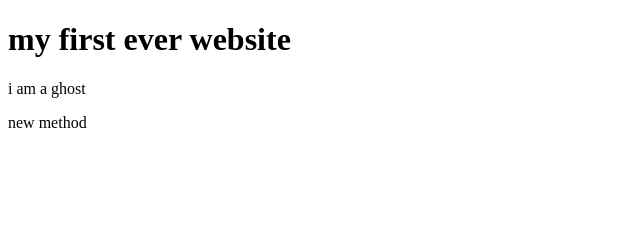
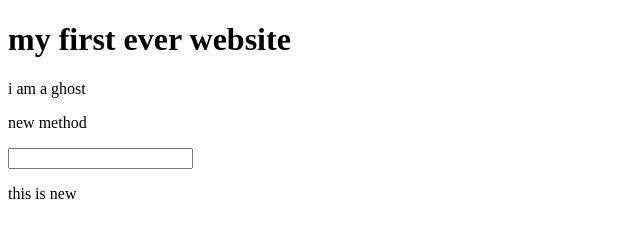
Before and after one commit to asif777/my-website, a plain HTML site: page index.html in a window 1280 px wide. Shown: the whole page, without its empty margins (0-640 px from the left). Drawn offline with Linux system fonts and the light colour scheme.

Commit message:
done adding

```diff
--- a/index.html
+++ b/index.html
@@ -10,4 +10,6 @@
     <h1>my first ever website</h1>
     <p>i am a ghost</p>
     <p>new method</p>
+    <input type="text">
+    <p>this is new</p>
 </html>
```
